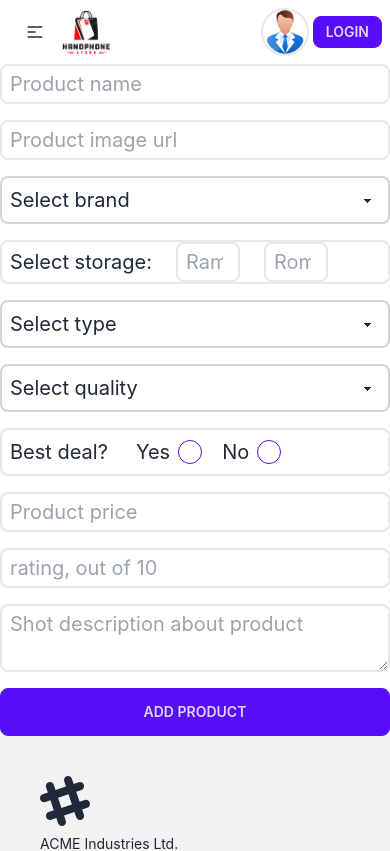
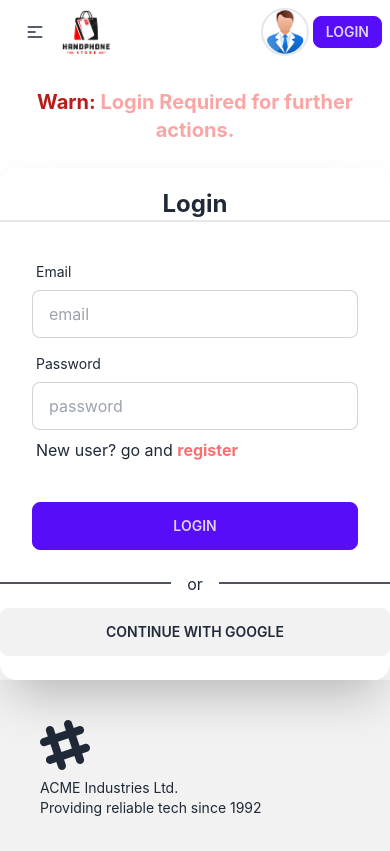
Before and after one commit to Saiful10400/Click-Shop--frontend-, a React (Vite) app: page /addProduct in a window 390 px wide. Shown: the top 851 px of the page. Built offline with nearby package versions, Linux system fonts and the light colour scheme; no server answers.

Commit message:
private route and its related all problem fixed.

```diff
--- /dev/null
+++ b/src/components/Authentication/Privete.jsx
@@ -0,0 +1,23 @@
+import { useContext } from "react";
+import { parentContext } from "../DataProvider";
+import { Navigate } from "react-router-dom";
+import Login from "../login&signup/Login";
+
+
+const Private = ({children}) => {
+
+    const{user}=useContext(parentContext)
+   if(user){
+    return children
+   }
+   else{
+    return (
+        <div>
+            <h1 className=" text-xl font-bold my-6 text-red-300 lg:text-5xl text-center"> <span className="text-red-700">Warn:</span> Login Required for further actions.</h1>
+        <Login></Login>
+        </div>
+    )
+   }
+};
+
+export default Private;
--- a/src/components/login&signup/Login.jsx
+++ b/src/components/login&signup/Login.jsx
@@ -20,7 +20,7 @@ const[error,setError]=useState("")
         const email=form.email.value
         const password=form.password.value
         emailLogin(email,password)
-        .then(()=>swal("Welcome Back!", "You Successfully Logged in.", "success"))
+        .then(()=>swal("Welcome Back!", "You Successfully Logged in", "success"))
         .catch(()=>{
             setError("Err: Invalid Email Or Password.")
         })
@@ -28,8 +28,8 @@ const[error,setError]=useState("")
 
 
   return (
-    <div>
-      <div className="hero min-h-screen bg-base-200">
+    <div className="flex justify-center items-center">
+
         <div className="card flex-shrink-0 w-full lg:w-96 shadow-2xl bg-base-100">
       <h1 className="text-center text-2xl mt-5 font-bold border-b-2">Login</h1>
           <form onSubmit={formHandle} className="card-body">
@@ -78,7 +78,7 @@ const[error,setError]=useState("")
             <button onClick={googleLoginHandle} className="btn w-full rounded-lg mb-6">Continue with google</button>
           </div>
         </div>
-      </div>
+
     </div>
   );
 };
--- a/src/components/login&signup/Register.jsx
+++ b/src/components/login&signup/Register.jsx
@@ -32,8 +32,8 @@ const[error,setError]=useState("")
     }
 
   return (
-    <div>
-      <div className="hero min-h-screen bg-base-200">
+    <div className="flex justify-center items-center">
+
         <div className="card flex-shrink-0 w-full lg:w-96 shadow-2xl bg-base-100">
             <h1 className="text-center text-2xl mt-5 font-bold border-b-2">Register</h1>
           <form onSubmit={formHandle} className="card-body">
@@ -77,7 +77,7 @@ const[error,setError]=useState("")
             </div>
           </form>
         </div>
-      </div>
+
     </div>
   );
 };
--- a/src/components/root/Navbar.jsx
+++ b/src/components/root/Navbar.jsx
@@ -35,7 +35,7 @@ const Navbar = () => {
 
       </ul>
     </div>
-    <img className="w-12 lg:w-20" src={logo} alt="" />
+    <Link to={"/"}><img className="w-12 lg:w-20" src={logo} alt="" /></Link>
   </div>
   <div className="navbar-center hidden lg:flex">
     <ul className="menu menu-horizontal px-1">
```
Also changed, not shown: src/RouterProvider.jsx (+5 -4 lines).
